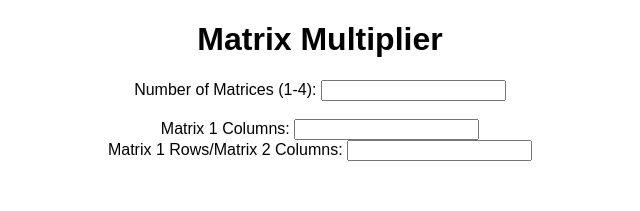
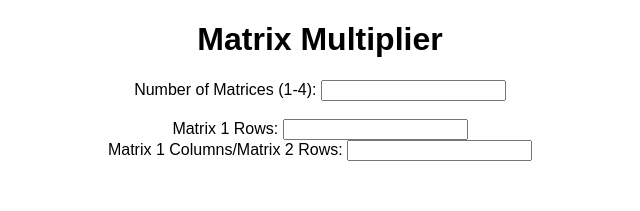
Before and after one commit to themost1/matrix-multiplier, a React (Create React App) app: page / in a window 1280 px wide. Shown: the top 211 px of the page, without its empty margins (320-960 px from the left). Built offline with nearby package versions, Linux system fonts and the light colour scheme.

Commit message:
Added defaultValue of 0 to matrix squares

```diff
--- a/src/App.js
+++ b/src/App.js
@@ -39,19 +39,19 @@ class App extends Component {
 
 		  <div className = "box0">
 	    <NumMatBox onSubmit={this.handleSubmit} onChange={this.handleChange0}
-		text = "Matrix 1 Columns"/>
+		text = "Matrix 1 Rows"/>
           </div>
 
 		  <div className = "box1">
 	    <NumMatBox onSubmit={this.handleSubmit} onChange={this.handleChange1}
-		text = "Matrix 1 Rows/Matrix 2 Columns"/>
+		text = "Matrix 1 Columns/Matrix 2 Rows"/>
           </div>
 
 		{this.state.matrixNum>1 &&
 
           <div className = "box2">
 	    <NumMatBox onSubmit={this.handleSubmit} onChange={this.handleChange2}
-		text = "Matrix 2 Rows/Matrix 3 Columns"/>
+		text = "Matrix 2 Columns/Matrix 3 Rows"/>
           </div>
 
         }
@@ -61,7 +61,7 @@ class App extends Component {
 
 		  <div className = "box3">
 		<NumMatBox onSubmit={this.handleSubmit} onChange={this.handleChange3}
-		text = "Matrix 3 Rows/Matrix 4 Columns"/>
+		text = "Matrix 3 Columns/Matrix 4 Rows"/>
 		  </div>
 
 		  }
@@ -70,7 +70,7 @@ class App extends Component {
 
           <div className = "box4">
 	    <NumMatBox onSubmit={this.handleSubmit} onChange={this.handleChange4}
-		text = "Matrix 4 Rows"/>
+		text = "Matrix 4 Columns"/>
           </div>
 
           }
@@ -109,7 +109,7 @@ class App extends Component {
 
 	{this.state.matrixNum==3 &&
 	<div className="matrix">
-	<Matrix width={this.state.col1} height={this.state.row1} readonly='false'/>
+	<Matrix width={this.state.col3} height={this.state.row1} readonly='false'/>
 	</div>
 	}
 
@@ -131,10 +131,10 @@ class App extends Component {
   }
 
   handleChange0(event) {
-    this.setState({ col1: event.target.value })
+    this.setState({ row1: event.target.value })
   }
   handleChange1(event) {
-    this.setState({ row1: event.target.value })
+    this.setState({ col1: event.target.value })
   }
   handleChange2(event) {
     this.setState({ col2: event.target.value })
--- a/src/Matrix.js
+++ b/src/Matrix.js
@@ -4,7 +4,7 @@ import './App.css';
 function Square(props) {
   return (
     <form className="square" onClick={props.onClick}>
-      <input id="square" type="number" onChange={props.onChange} width='5px'/>
+      <input id="square" type="number" onChange={props.onChange} width='5px' defaultValue='0'/>
     </form>
   );
 }
```
